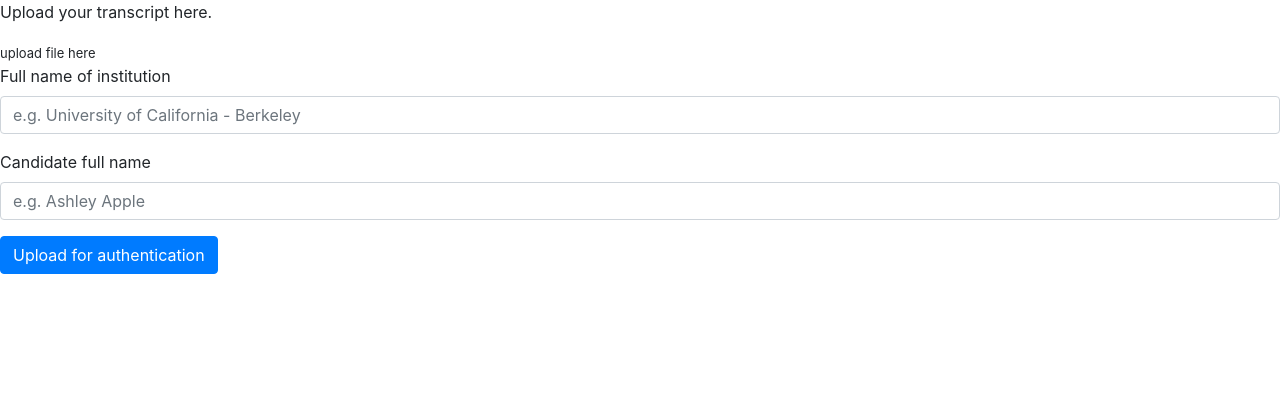
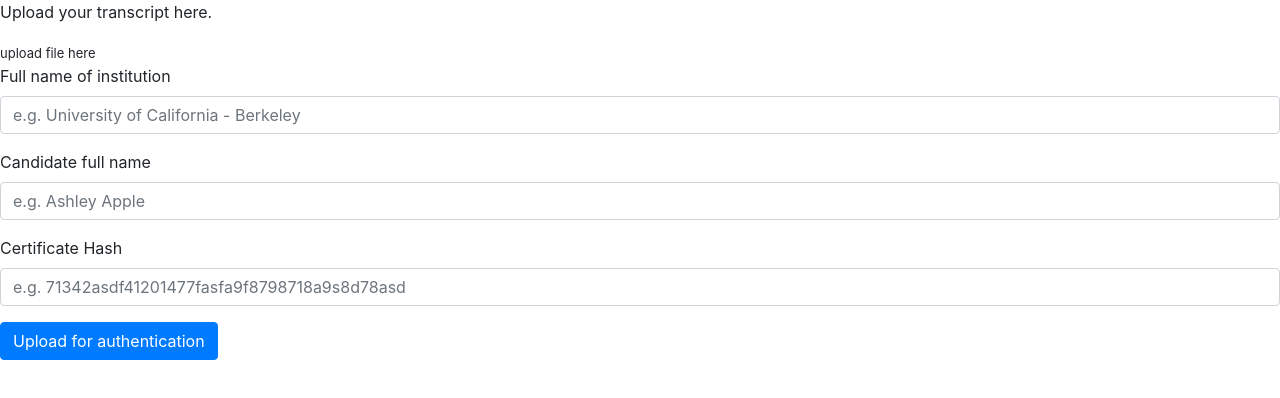
Before and after one commit to rpeltekov/Bloqi-Academic-Credential-Verification, a React (Create React App) app: page /OrganizationDashboard in a window 1280 px wide. Shown: the top 398 px of the page. Built offline with nearby package versions, Linux system fonts and the light colour scheme.

Commit message:
starting to work on microsoft login and auth

```diff
--- a/package.json
+++ b/package.json
@@ -13,6 +13,7 @@
     "react-dom": "^16.12.0",
     "react-router-dom": "^5.1.2",
     "react-scripts": "3.4.0",
+    "reactstrap": "^8.4.1",
     "router": "^1.3.4"
   },
   "scripts": {
--- a/src/components/LandingPage/LandingPage.js
+++ b/src/components/LandingPage/LandingPage.js
@@ -1,5 +1,6 @@
 import React, { Component } from "react";
 import * as ROUTES from '../../constants/routes';
+import { Button, Alert, Container, Row, Col } from 'react-bootstrap';
 
 class LandingPage extends Component {
     constructor(props) {
@@ -45,6 +46,9 @@ class LandingPage extends Component {
                 <header>
                     Welcome to Bloqi!
                 </header>
+                <div className="button1">
+                    <Button onClick={this.login} outline color="white" className="text-black">Login</Button>
+                </div>
             </div>
         );
     }
--- a/src/components/OrganizationDashboard/OrganizationDashboard.js
+++ b/src/components/OrganizationDashboard/OrganizationDashboard.js
@@ -1,6 +1,7 @@
 import Form from "react-bootstrap/Form";
 import Button from "react-bootstrap/Button";
 import React, {Component} from "react";
+import "../../App.css";
 
 class OrganizationDashboard extends Component {
 
@@ -21,14 +22,20 @@ class OrganizationDashboard extends Component {
                                           placeholder="e.g. University of California - Berkeley"
                             />
                         </Form.Group>
-
                         <Form.Group controlId="exampleForm.ControlTextarea1">
                             <Form.Label>Candidate full name</Form.Label>
                             <Form.Control rows="1"
                                           type="text"
                                           placeholder="e.g. Ashley Apple"
-                            /> </Form.Group>
-
+                            />
+                        </Form.Group>
+                        <Form.Group controlId="exampleForm.ControlTextarea1">
+                            <Form.Label>Certificate Hash</Form.Label>
+                            <Form.Control rows="1"
+                                          type="text"
+                                          placeholder="e.g. 71342asdf41201477fasfa9f8798718a9s8d78asd"
+                            />
+                        </Form.Group>
                         <Button variant="primary" type="submit">
                             Upload for authentication
                         </Button>
```
Also changed, not shown: 1 other file (tests, documents, lock files or other folders).
